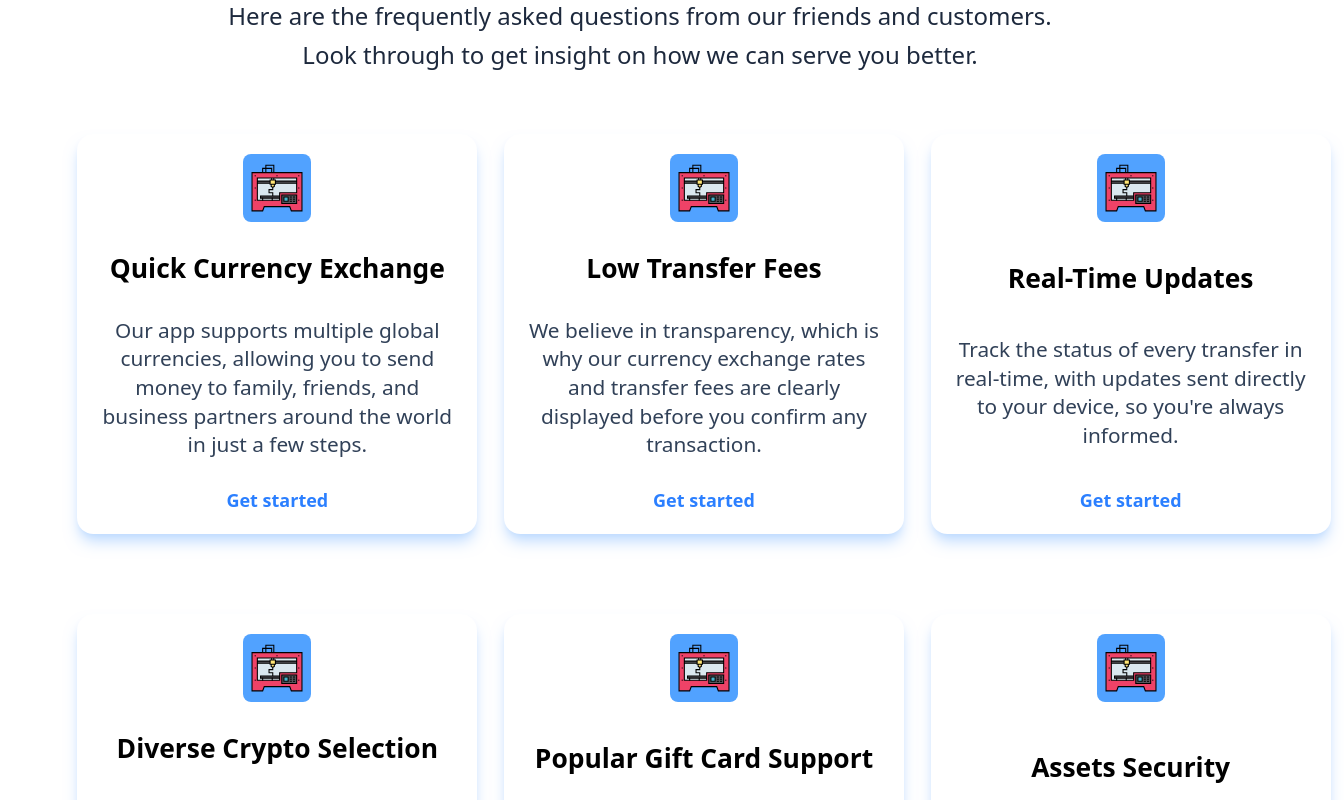
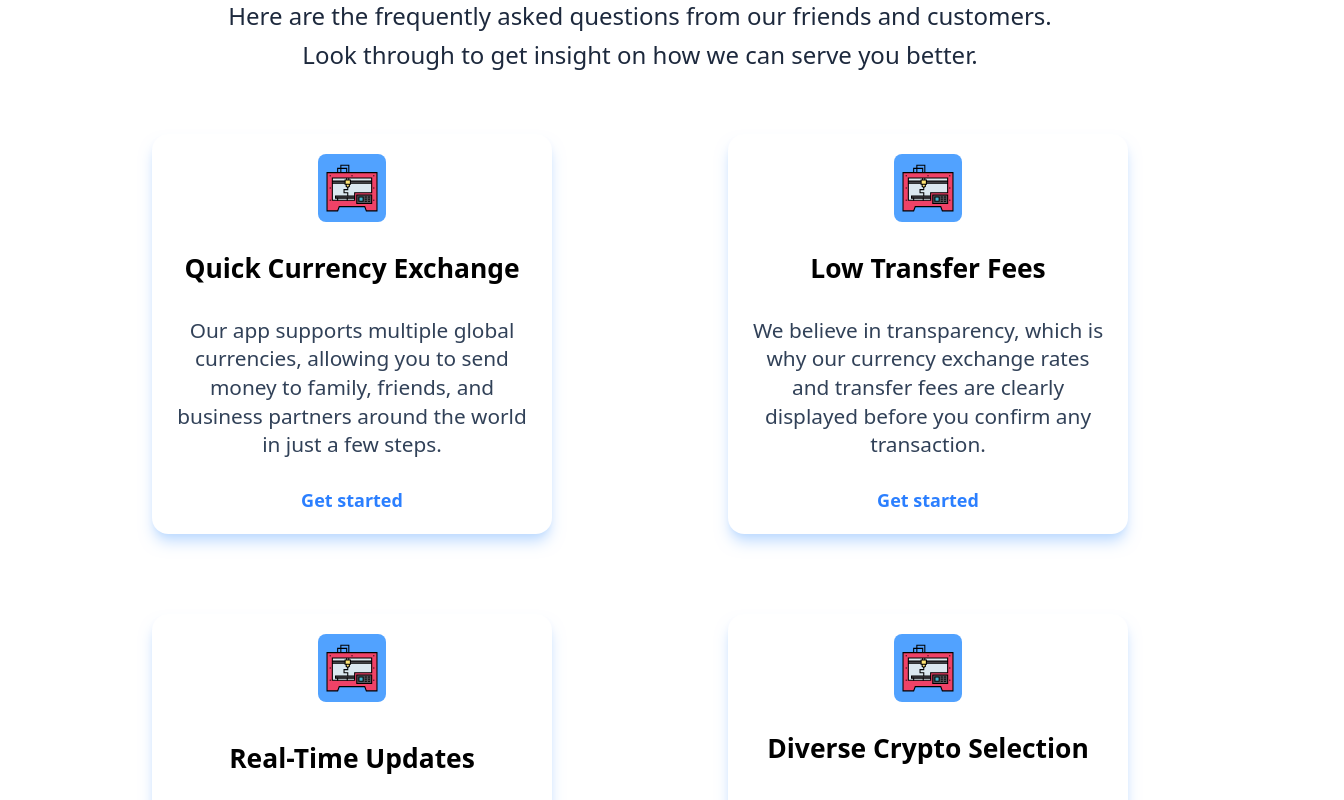
Before and after one commit to Nortey-Micheal/Emitly, a React (Vite) app: page / in a window 1280 px wide. Shown: the part 1840-2640 px from the top of the page, 1344 px wide, since content can reach past the window. Built offline with nearby package versions, Linux system fonts and the light colour scheme.

Commit message:
Update Features and Partners components for improved responsiveness and layout consistency

```diff
--- a/src/components/features.tsx
+++ b/src/components/features.tsx
@@ -33,7 +33,7 @@ export default function Features() {
                 <p className="text-slate-800">Here are the frequently asked questions from our friends and customers.</p>
                 <p className="text-slate-800">Look through to get insight on how we can serve you better.</p>
             </div>
-            <div className="flex flex-col w-[100vw]  -mx-5 flex-wrap max-w-[1300px] lg:flex-row lg:mx-auto">
+            <div className="flex flex-col w-[100vw] md:w-[90vw]  -mx-5 flex-wrap max-w-[1300px] lg:flex-row lg:mx-auto">
                 {features.map(feature => (
                     <div className="items-center mb-20 shadow-lg shadow-blue-200 w-[95vw] mx-auto h-[330px] lg:h-[400px] lg:w-[400px] rounded-2xl p-5 flex flex-col justify-between">
                         <img className=" w-13 lg:w-17 aspect-square bg-blue-400 rounded-lg" src="/assets/icons/feature.svg" alt="" />
--- a/src/components/partners.tsx
+++ b/src/components/partners.tsx
@@ -4,7 +4,7 @@ type PartnersProps = {
 
 export default function Partners({partners}:PartnersProps) {
     return (
-        <div className="lg:px-5 container flex flex-col lg:flex-row items-center justify-center pt-[200px] lg:py-[10px] ">
+        <div className="lg:px-5 md:pt-[400px] container flex flex-col lg:flex-row items-center justify-center pt-[200px] lg:py-[10px] ">
             <div className="text-slate-500 lg:text-2xl">
                 <p className="font-bold">Our support partners</p>
                 <p>Over 30+ Partners</p>
```
